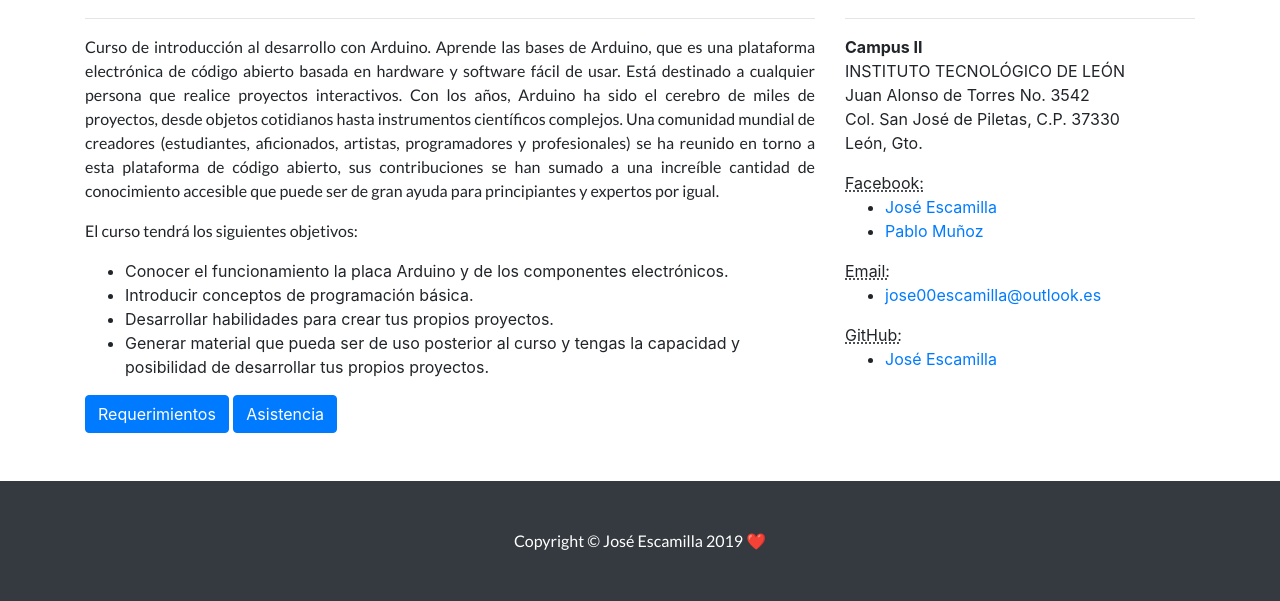
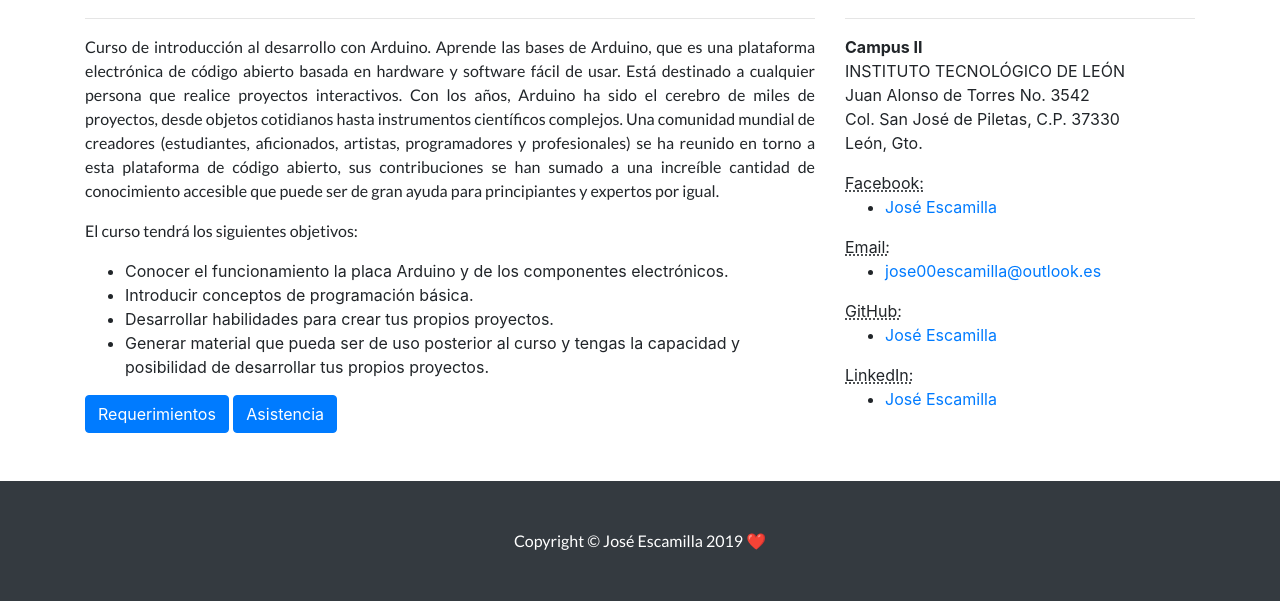
Before and after one commit to Jose-Escamilla/Pagina-Arduino, a Flask app: page / in a window 1280 px wide. Shown: the part 448-1049 px from the top of the page. Run offline with Flask 2, Linux system fonts and the light colour scheme; some libraries are stand-ins or nearby versions.

Commit message:
Update index.html

```diff
--- a/templates/index.html
+++ b/templates/index.html
@@ -16,8 +16,8 @@
               <li>Generar material que pueda ser de uso posterior al curso y tengas la capacidad y posibilidad de desarrollar tus propios proyectos.</li>
             </ul>
           </p>
-          <a href="{{ base_url }}/static/assets/Arduino primeros pasos.pdf" target="_blank"><button type="button" class="btn btn-primary">Requerimientos</button></a>
-          <a href="https://forms.gle/Y9M4bfKTDfT6phG56" target="_blank"><button type="button" class="btn btn-primary">Asistencia</button></a>
+          <a href="{{ base_url }}/static/assets/Arduino Primeros Pasos 2021.pdf" target="_blank"><button type="button" class="btn btn-primary">Requerimientos</button></a>
+          <a href="https://forms.gle/aJX1o8QPan3iFGiv8" target="_blank"><button type="button" class="btn btn-primary">Asistencia</button></a>
         </div>
         <div class="col-md-4 mb-5">
           <h2>Contacto</h2>
@@ -34,7 +34,7 @@
             <abbr title="Facebook">Facebook:</abbr>
             <ul>
               <li><a href="https://www.facebook.com/profile.php?id=100001239615583 ">José Escamilla</a></li>
-              <li><a href="https://www.facebook.com/munoz.p.pa ">Pablo Muñoz</a></li>
+              <!-- <li><a href="https://www.facebook.com/munoz.p.pa ">Pablo Muñoz</a></li>-->
             </ul>
             <abbr title="Email">Email:</abbr>
             <ul>
@@ -44,6 +44,10 @@
             <ul>
               <li><a href="https://github.com/Jose-Escamilla">José Escamilla</a></li>
             </ul>
+            <abbr title="GitHub">LinkedIn:</abbr>
+            <ul>
+              <li><a href="www.linkedin.com/in/josé-escamilla">José Escamilla</a></li>
+            </ul>
           </address>
         </div>
       </div>
```
